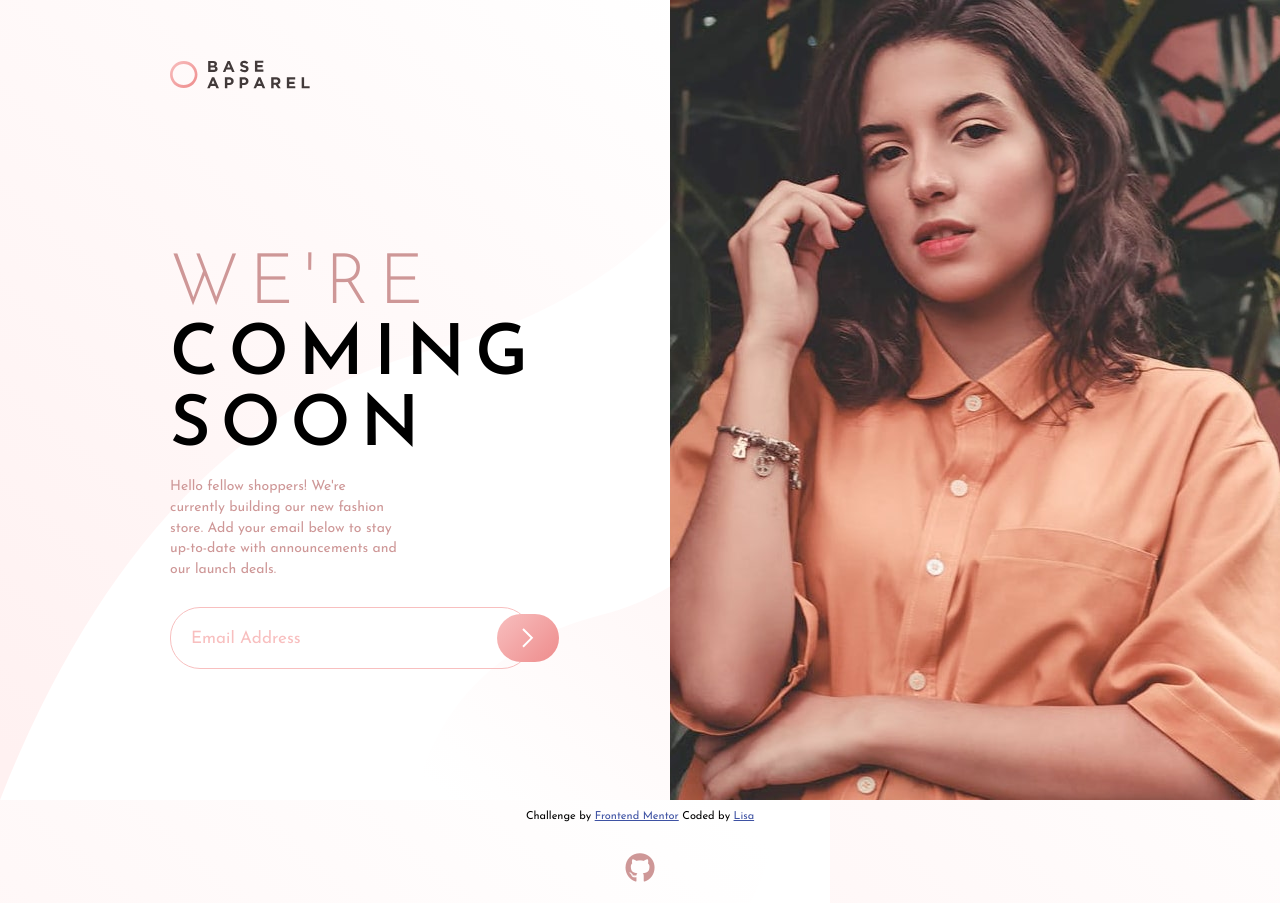
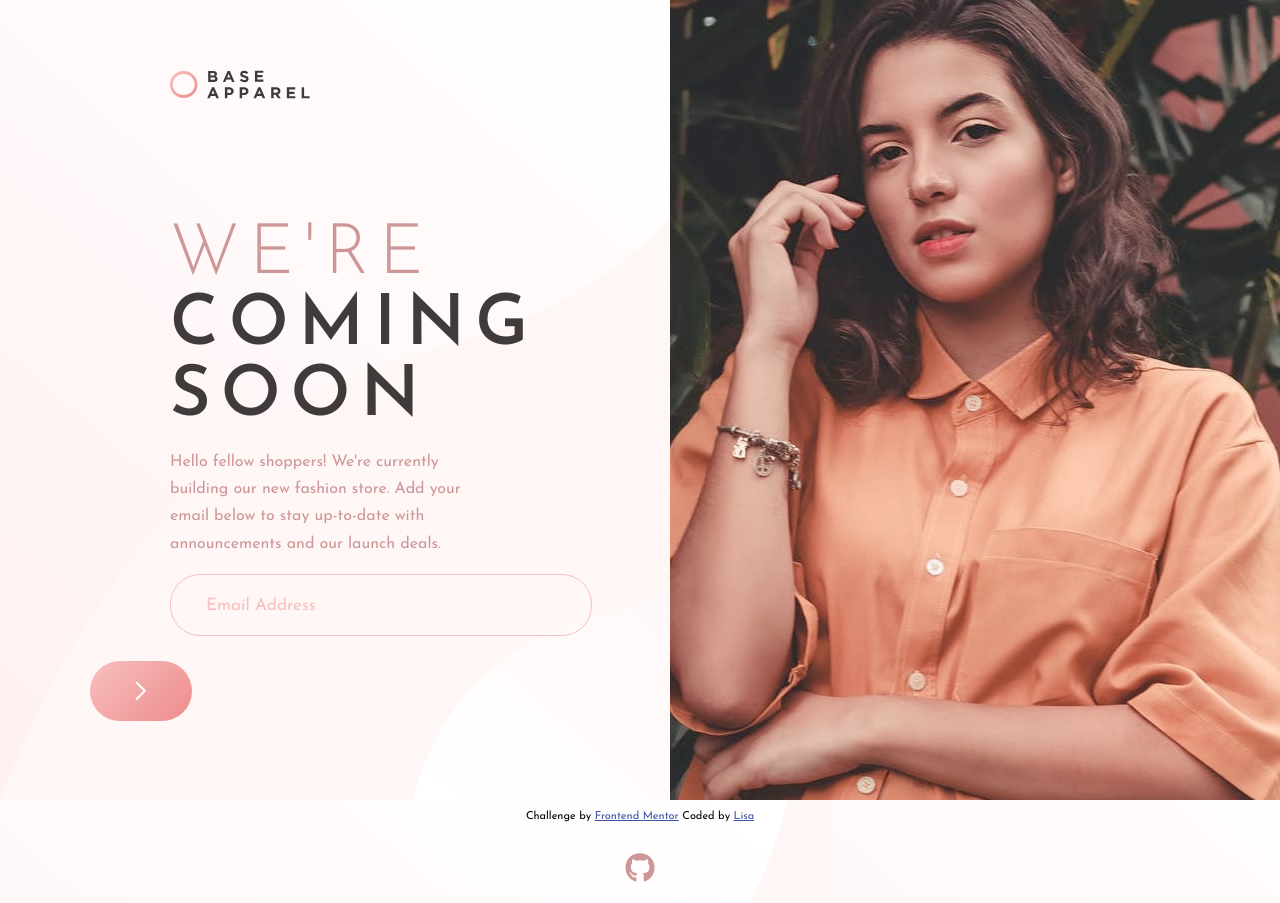
Before and after one commit to CrypticMango/base-apparel-coming-soon, a plain HTML site: page index.html in a window 1280 px wide. Drawn offline with Linux system fonts and the light colour scheme.

Commit message:
changed minor stylings of desktop view

```diff
--- a/style.css
+++ b/style.css
@@ -25,6 +25,7 @@ h1 {
 	text-transform: uppercase;
 	letter-spacing: 10px;
 	margin: 50px 0px 0px 0px;
+	color: var(--dark-grayish-red);
 }
 
 span {
@@ -70,6 +71,7 @@ span {
 ::placeholder {
 	color: hsl(0, 80%, 86%);
 	font-family: "Josefin Sans", sans-serif;
+	padding-left: 15px;
 }
 
 .submit-button {
@@ -84,7 +86,10 @@ span {
 #validation-message {
 	color: var(--soft-red);
 	text-align: center;
-	font-style: italic;
+}
+
+input:invalid {
+	outline: 2px solid red;
 }
 
 /*end of form styling*/
@@ -112,13 +117,14 @@ footer {
 @media (min-width:700px) {
 	body {
 		background-image: url(/images/bg-pattern-desktop.svg);
+		background-color: #ffe5e556;
 	}
 
 	h1 {
 		text-align: left;
 		padding-right: 100px;
 		font-size: 70px;
-		margin-top: 250px;
+		margin-top: 220px;
 	}
 
 	.page-container {
@@ -134,13 +140,15 @@ footer {
 		width: 140px;
 		position: absolute;
 		padding-left: 170px;
-		margin: 60px 0px 0px 0px;
+		margin: 70px 0px 0px 0px;
 	}
 
 	.blurb {
 		text-align: left;
-		padding-right: 270px;
+		padding-right: 200px;
 		padding-left: 0px;
+		font-size: 16px;
+		line-height: 1.7rem;
 	}
 
 	.form-container {
@@ -151,13 +159,19 @@ footer {
 		margin: 0;
 		padding: 20px;
 		font-size: 17px;
-		width: 320px;
+		width: 380px;
+	}
+
+	.submit-button {
+		padding: 20px 45px 20px 45px;
+		position: relative;
+		top: 25px;
+		left: -80px;
 	}
 
 	#validation-message {
 		text-align: left;
 		margin-left: 20px;
-		font-style: italic;
 	}
 
 	.mobile-pic {
```
